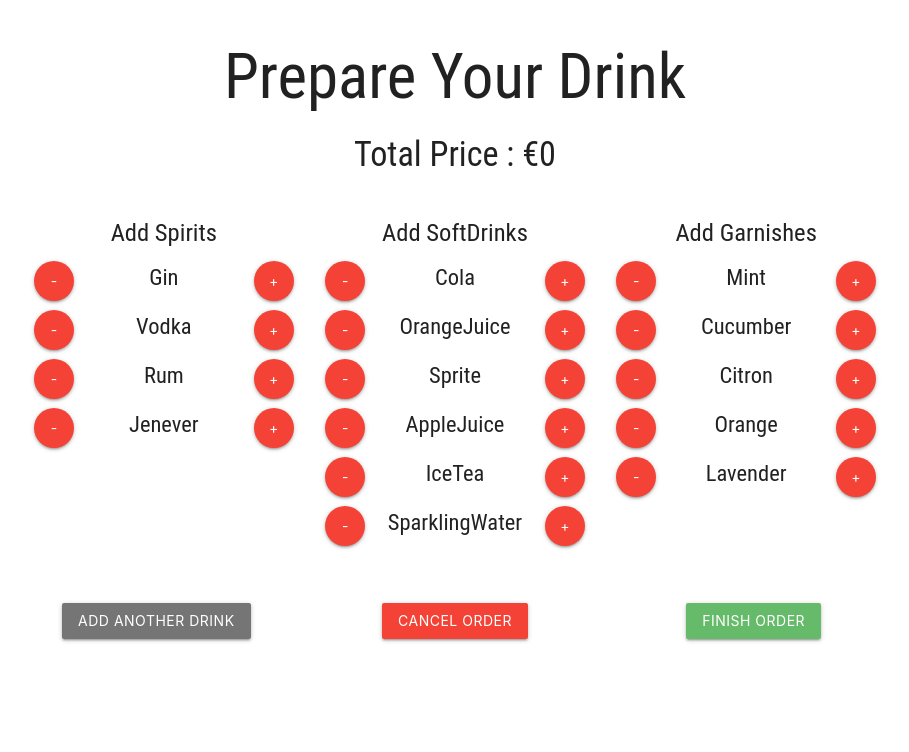
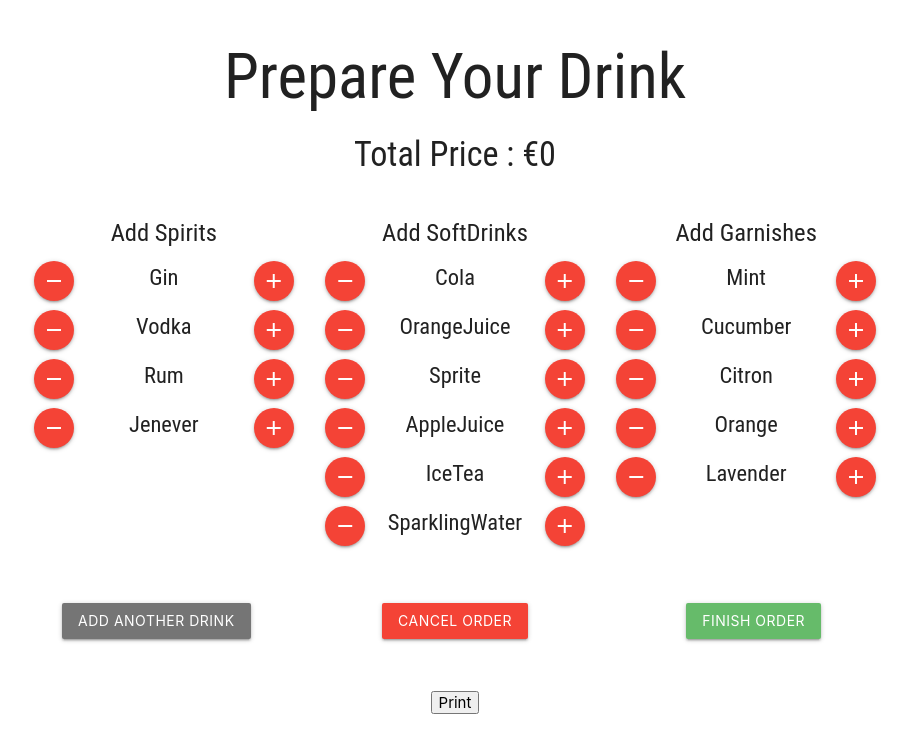
Before and after one commit to rawaldeep/comands, a React (Create React App) app: page / in a window 1280 px wide. Shown: the top 752 px of the page, without its empty margins (185-1094 px from the left). Built offline with nearby package versions, Linux system fonts and the light colour scheme.

Commit message:
changes in readme.md

```diff
--- a/public/index.html
+++ b/public/index.html
@@ -21,7 +21,7 @@
       work correctly both with client-side routing and a non-root public URL.
       Learn how to configure a non-root public URL by running `npm run build`.
     -->
-       <link href="https://fonts.googleapis.com/icon?family=Material+Icons" rel="stylesheet">
+    <link href="https://fonts.googleapis.com/icon?family=Material+Icons" rel="stylesheet">
 
     <title>Drinkomaker</title>
   </head>
--- a/src/App.css
+++ b/src/App.css
@@ -25,7 +25,6 @@
 .card-link{
   margin:0 !important;
 }
-
 .App-header {
   background-color: #282c34;
   min-height: 100vh;
--- a/src/App.js
+++ b/src/App.js
@@ -52,12 +52,15 @@ class App extends Component {
       let orderPrice = [...this.state.Prices];
       if(orderPrice.length > 0){
         let sum = orderPrice.reduce((partial_sum, a) => partial_sum + a);
-        let orderDetail = [...this.state.Order]
-        orderDetail.push({
-            orderIngriendients: order,
-            orderPrice: sum
-          });
-
+        let orderDetail = [...this.state.Order, { orderIngriendients: order,
+          orderPrice: sum}]
+        console.log(orderDetail);
+        // orderDetail.push({
+        //     // orderId: prevState.orderId++,
+        //     orderIngriendients: order,
+        //     orderPrice: sum
+        //   });
+        // console.log(prevState.Order);
         this.setState(()=>({
           Ingredients: [],
           Prices: [],
@@ -85,10 +88,10 @@ class App extends Component {
 
     addThis=(event)=>{
       let array = [...this.state.Ingredients];
-      array.push(event.target.dataset.tag);
+      array.push(event.currentTarget.dataset.tag);
       let pricearr = [...this.state.Prices];
-      pricearr.push(parseFloat(event.target.dataset.price));
-      let price = parseFloat(event.target.dataset.price);
+      pricearr.push(parseFloat(event.currentTarget.dataset.price));
+      let price = parseFloat(event.currentTarget.dataset.price);
       this.setState((prevState)=>({
         TotalPrice: parseFloat(prevState.TotalPrice) + price,
         Ingredients: array,
@@ -97,14 +100,14 @@ class App extends Component {
     };
     subThis=(event)=>{
       let array = [...this.state.Ingredients]; // make a separate copy of the array
-      let index = array.indexOf(event.target.dataset.tag);
+      let index = array.indexOf(event.currentTarget.dataset.tag);
       let pricearr = [...this.state.Prices];
-      let priceIndex = pricearr.indexOf(parseFloat(event.target.dataset.price));
+      let priceIndex = pricearr.indexOf(parseFloat(event.currentTarget.dataset.price));
       if(index !== -1 && priceIndex !== -1){
         array.splice(index, 1);
         pricearr.splice(priceIndex, 1);
 
-      let price = parseFloat(event.target.dataset.price);
+      let price = parseFloat(event.currentTarget.dataset.price);
       if(this.state.TotalPrice >= 0 ){
       this.setState((prevState)=>({
         Ingredients: array,
@@ -128,7 +131,7 @@ class App extends Component {
     return (
       <div className="App">
       <div className="row">
-      <div class="container">
+      <div className="container">
       <div className="col s12">
       <div className="row">
       <h1>Prepare Your Drink</h1>
@@ -155,6 +158,7 @@ class App extends Component {
       <div className="col s4"><button className="waves-effect waves-light btn red" onClick={ ()=> this.clearOrder()}>Cancel Order</button></div>
       <div className="col s4"><button className="waves-effect waves-light btn green lighten-1" onClick={ ()=> this.finishOrder()}>Finish Order</button></div>
       </div>
+      <button onClick={ ()=> console.log(this.state.Order)}>Print</button>
       </div>{/* Buttons/controls  */}
       </div>
       </div>
--- a/src/components/Drinks.js
+++ b/src/components/Drinks.js
@@ -3,12 +3,14 @@ import React from 'react';
 const Drinks = (props) => {
       return props.things.map((item, index) => (
         <li key={index} name={item}>
-        <button className="waves-effect waves-teal btn-floating red" data-tag={item} data-index={index} data-price={props.prices[index]} onClick={props.sub(item)}>-</button>
+        <button className="waves-effect waves-teal btn-floating red" data-tag={item} data-index={index} data-price={props.prices[index]} onClick={props.sub(item)}>
+        <i className="material-icons">remove</i>
+        </button>
         <span>
             {item}
         </span>
         <button className="waves-effect waves-teal btn-floating red" data-tag={item} data-price={props.prices[index]} onClick={props.add(item)}>
-        +
+        <i className="material-icons materialpointer">add</i>
         </button>
         </li>
     ));
```
Also changed, not shown: 1 other file (tests, documents, lock files or other folders).
